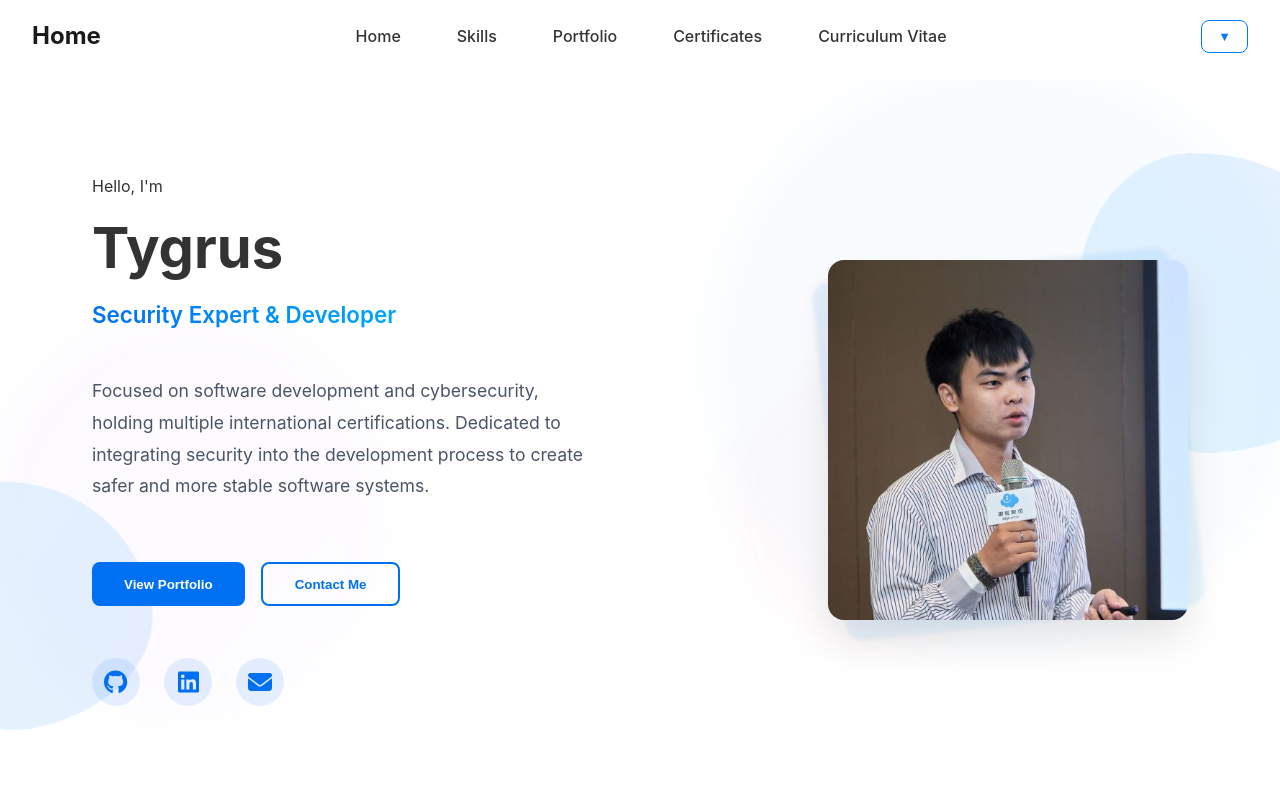
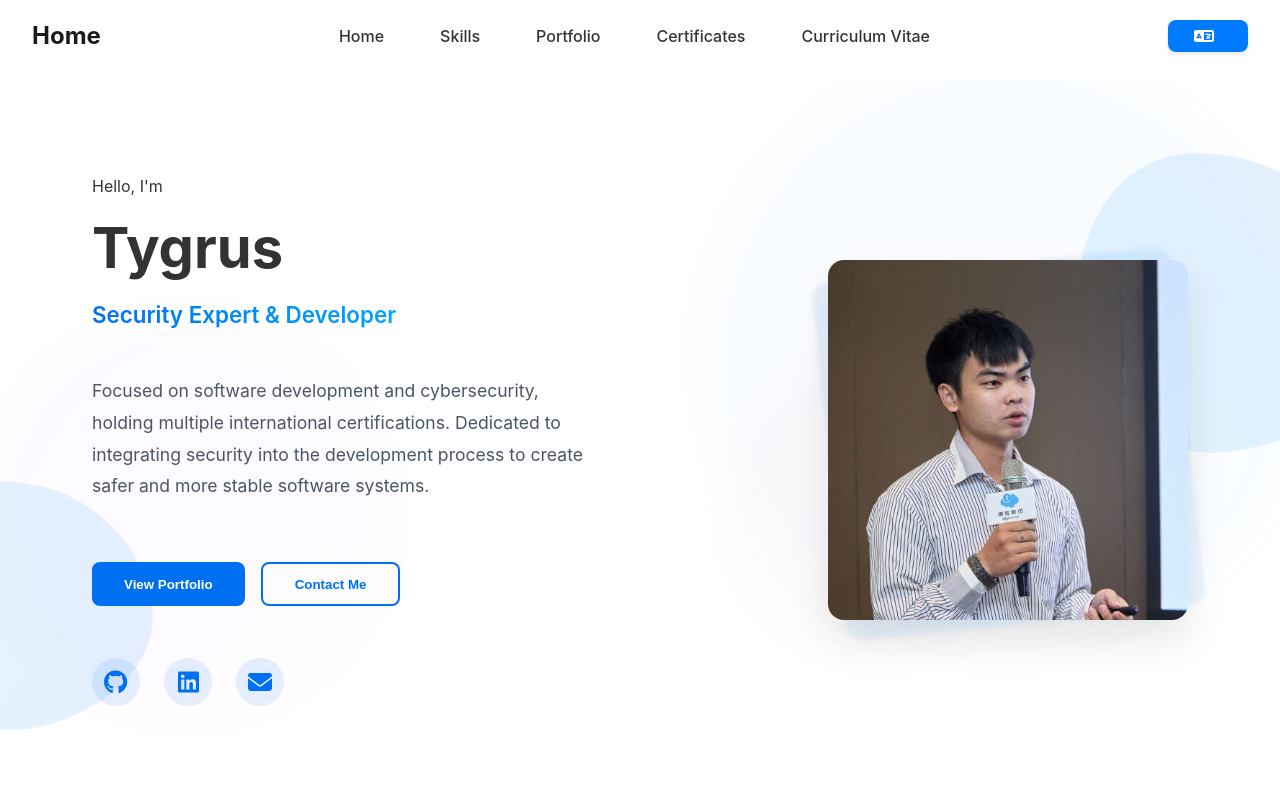
Before and after one commit to Lung-Yu/Lung-Yu.github.io, a React (Vite) app: page /cv in a window 1280 px wide. Shown: the top 800 px of the page. Built offline with nearby package versions, Linux system fonts and the light colour scheme.

Commit message:
feat: update LanguageSwitcher component with improved button styling and simplified language toggle functionality

```diff
--- a/src/features/cv/styles/integrated-header.css
+++ b/src/features/cv/styles/integrated-header.css
@@ -183,6 +183,8 @@
   .language-selector {
     position: static;
     margin-top: 1.5rem;
+    display: flex;
+    justify-content: flex-start;
   }
 
   .achievement-grid {
--- a/src/shared/components/LanguageSwitcher/LanguageSwitcher.tsx
+++ b/src/shared/components/LanguageSwitcher/LanguageSwitcher.tsx
@@ -1,56 +1,32 @@
 import { useTranslation } from 'react-i18next';
-import { useState, useRef, useEffect } from 'react';
 import './styles/LanguageSwitcher.css';
+import { FontAwesomeIcon } from '@fortawesome/react-fontawesome';
+import { faLanguage } from '@fortawesome/free-solid-svg-icons';
 
 const LanguageSwitcher = () => {
   const { i18n } = useTranslation();
-  const [isOpen, setIsOpen] = useState(false);
-  const dropdownRef = useRef<HTMLDivElement>(null);
 
   const languages = {
-    tw: '中文',
+    'zh-TW': '中文',
     en: 'English'
   };
 
-  useEffect(() => {
-    const handleClickOutside = (event: MouseEvent) => {
-      if (dropdownRef.current && !dropdownRef.current.contains(event.target as Node)) {
-        setIsOpen(false);
-      }
-    };
-
-    document.addEventListener('mousedown', handleClickOutside);
-    return () => document.removeEventListener('mousedown', handleClickOutside);
-  }, []);
-
-  const changeLanguage = (lng: string) => {
-    i18n.changeLanguage(lng);
-    setIsOpen(false);
+  const toggleLanguage = () => {
+    // Toggle between English and Chinese
+    const nextLang = i18n.language === 'en' ? 'zh-TW' : 'en';
+    i18n.changeLanguage(nextLang);
   };
 
   return (
-    <div className="language-switcher" ref={dropdownRef}>
+    <div className="language-switcher">
       <button
-        className="lang-select-btn"
-        onClick={() => setIsOpen(!isOpen)}
+        className="lang-toggle-btn"
+        onClick={toggleLanguage}
+        aria-label="Toggle language"
       >
-        {languages[i18n.language as keyof typeof languages]}
-        <span className={`arrow ${isOpen ? 'up' : 'down'}`}>▼</span>
+        <FontAwesomeIcon icon={faLanguage} className="lang-icon" />
+        <span>{languages[i18n.language as keyof typeof languages]}</span>
       </button>
-
-      {isOpen && (
-        <div className="lang-dropdown">
-          {Object.entries(languages).map(([code, name]) => (
-            <button
-              key={code}
-              className={`lang-option ${code === i18n.language ? 'active' : ''}`}
-              onClick={() => changeLanguage(code)}
-            >
-              {name}
-            </button>
-          ))}
-        </div>
-      )}
     </div>
   );
 };
--- a/src/shared/components/LanguageSwitcher/styles/LanguageSwitcher.css
+++ b/src/shared/components/LanguageSwitcher/styles/LanguageSwitcher.css
@@ -3,64 +3,36 @@
     display: inline-block;
   }
 
-  .lang-select-btn {
+  .lang-toggle-btn {
     display: flex;
     align-items: center;
-    gap: 0.5rem;
+    justify-content: center;
     padding: 0.5rem 1rem;
-    background: transparent;
-    border: 1px solid var(--color-primary);
+    background: var(--color-primary);
+    border: none;
     border-radius: var(--radius-md);
-    color: var(--color-primary);
+    color: white;
     cursor: pointer;
     font-size: 0.9rem;
     transition: all 0.2s ease;
+    min-width: 80px;
+    gap: 0.5rem;
+    box-shadow: 0 2px 4px rgba(0, 0, 0, 0.1);
   }
 
-  .lang-select-btn:hover {
-    background: rgba(0, 112, 243, 0.1);
+  .lang-toggle-btn:hover {
+    background: var(--color-primary-dark, #0055b3);
+    transform: translateY(-2px);
+    box-shadow: 0 3px 6px rgba(0, 0, 0, 0.15);
   }
 
-  .arrow {
-    font-size: 0.8rem;
-    transition: transform 0.2s ease;
+  .lang-toggle-btn:active {
+    transform: translateY(0);
+    box-shadow: 0 1px 2px rgba(0, 0, 0, 0.1);
   }
 
-  .arrow.up {
-    transform: rotate(180deg);
-  }
-
-  .lang-dropdown {
-    position: absolute;
-    top: 100%;
-    right: 0;
-    margin-top: 0.5rem;
-    background: white;
-    border: 1px solid var(--color-gray-200);
-    border-radius: var(--radius-md);
-    box-shadow: 0 2px 8px rgba(0, 0, 0, 0.1);
-    z-index: 100;
-  }
-
-  .lang-option {
-    display: block;
-    width: 100%;
-    padding: 0.5rem 1rem;
-    text-align: left;
-    border: none;
-    background: transparent;
-    color: var(--color-text);
-    cursor: pointer;
-    transition: all 0.2s ease;
-  }
-
-  .lang-option:hover {
-    background: var(--color-gray-100);
-  }
-
-  .lang-option.active {
-    color: var(--color-primary);
-    background: rgba(0, 112, 243, 0.1);
+  .lang-icon {
+    font-size: 1rem;
   }
 
   /* 手機版適配 */
```
